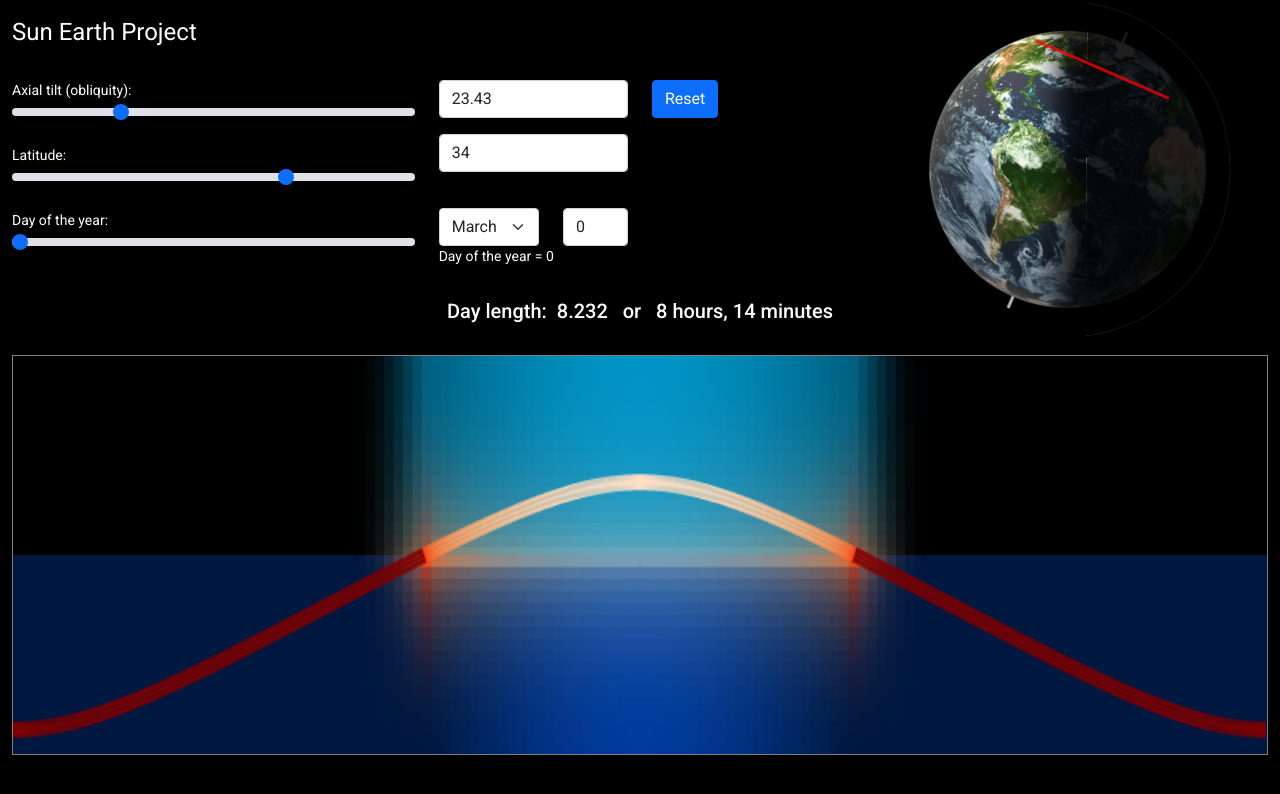
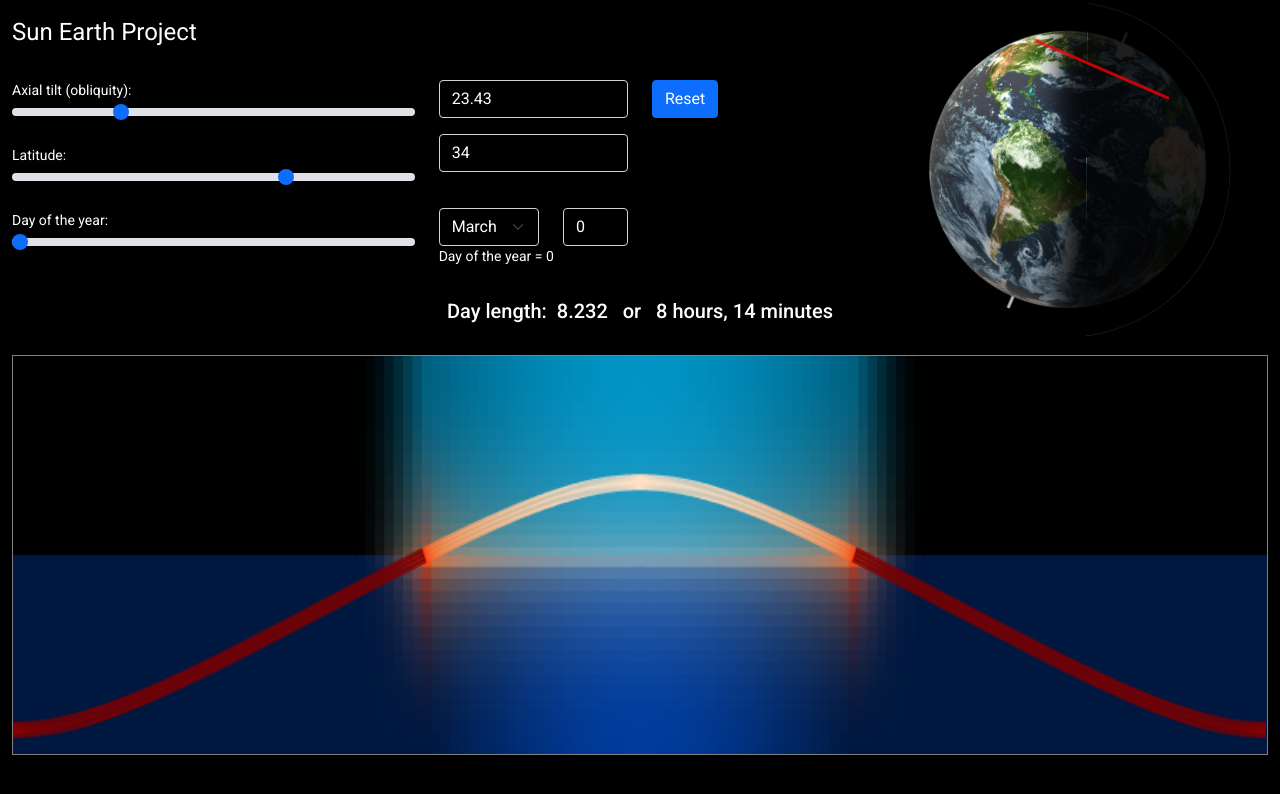
Before and after one commit to ivanc36/SunProject, an Angular app: page / in a window 1280 px wide. Shown: the top 794 px of the page. Built offline with nearby package versions, Linux system fonts and the light colour scheme.

Commit message:
Fixed colors on forms

```diff
--- a/src/app/app.component.css
+++ b/src/app/app.component.css
@@ -53,3 +53,13 @@
   z-index: 1;
   opacity: .75;
 }
+
+.form-control {
+  background-color:#000000;
+  color: white;
+}
+
+.form-select {
+  background-color:#000000;
+  color: white;
+}
```
